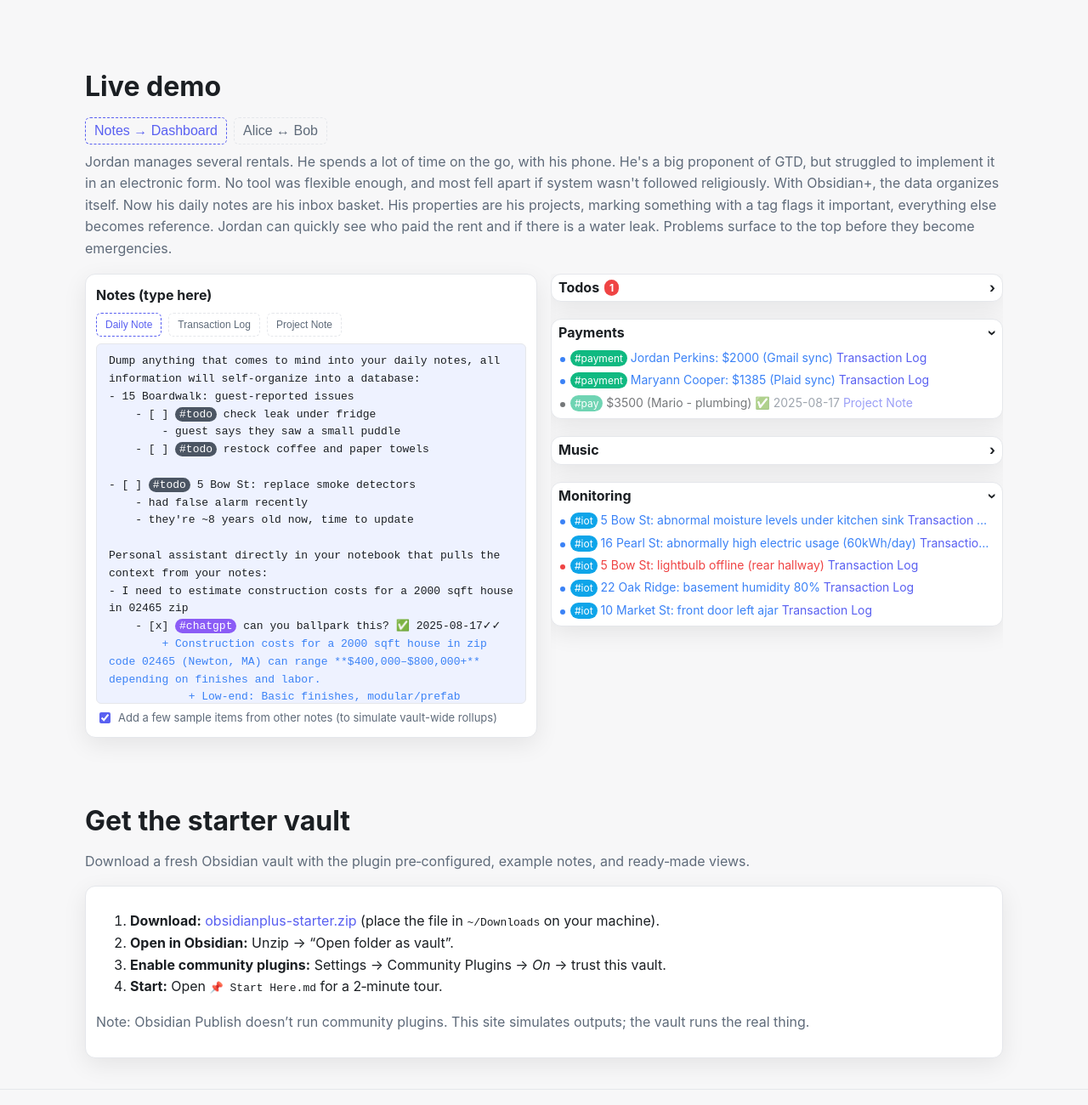
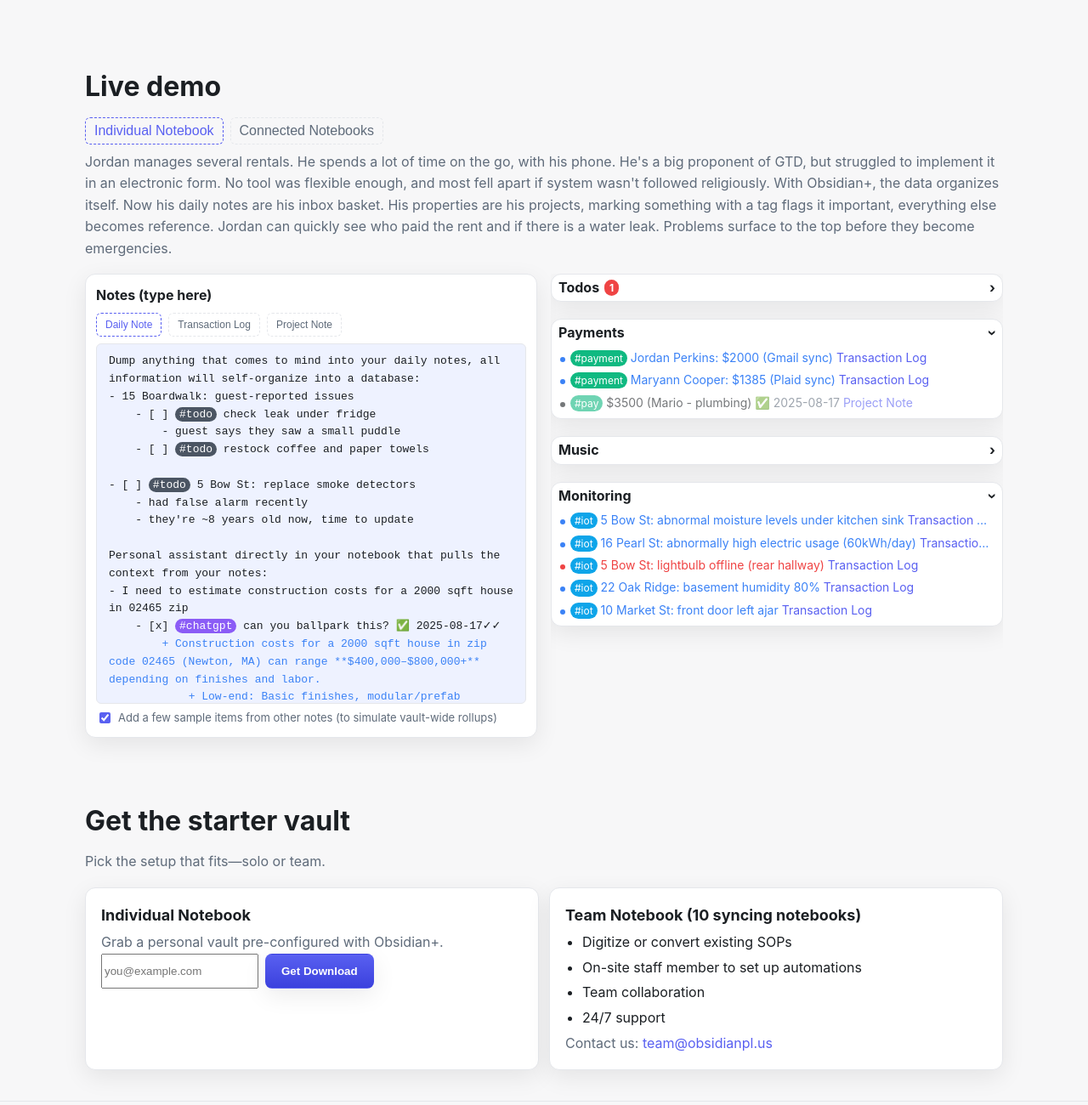
Before and after one commit to atsepkov/obsidian-plus-landing, a plain HTML site: page index.html in a window 1280 px wide. Shown: the part 1700-3000 px from the top of the page at 85% size. Drawn offline with nearby package versions, Linux system fonts and the light colour scheme.

Commit message:
Tweak demo layout and download options

```diff
--- a/index.html
+++ b/index.html
@@ -121,8 +121,8 @@
       <div class="container">
         <h2>Live demo</h2>
         <div class="scenario-tabs" style="margin-bottom:8px;">
-          <button class="scenario-tab active" data-scenario="dashboard">Notes → Dashboard</button>
-          <button class="scenario-tab" data-scenario="handoff">Alice ↔ Bob</button>
+          <button class="scenario-tab active" data-scenario="dashboard">Individual Notebook</button>
+          <button class="scenario-tab" data-scenario="handoff">Connected Notebooks</button>
         </div>
         <p id="scenarioDesc" class="sub"></p>
 
@@ -171,15 +171,26 @@
     <section id="download">
       <div class="container">
         <h2>Get the starter vault</h2>
-        <p class="sub">Download a fresh Obsidian vault with the plugin pre‑configured, example notes, and ready‑made views.</p>
-        <div class="card panel">
-          <ol>
-            <li><strong>Download:</strong> <a href="/downloads/obsidianplus-starter.zip">obsidianplus-starter.zip</a> (place the file in <code>~/Downloads</code> on your machine).</li>
-            <li><strong>Open in Obsidian:</strong> Unzip → “Open folder as vault”.</li>
-            <li><strong>Enable community plugins:</strong> Settings → Community Plugins → <em>On</em> → trust this vault.</li>
-            <li><strong>Start:</strong> Open <code>📌 Start Here.md</code> for a 2‑minute tour.</li>
-          </ol>
-          <p class="sub">Note: Obsidian Publish doesn’t run community plugins. This site simulates outputs; the vault runs the real thing.</p>
+        <p class="sub">Pick the setup that fits—solo or team.</p>
+        <div class="grid features" style="margin-top:18px;">
+          <div class="feature card">
+            <h3>Individual Notebook</h3>
+            <p>Grab a personal vault pre-configured with Obsidian+.</p>
+            <form class="download-form" onsubmit="return false;" style="display:flex;gap:8px;flex-wrap:wrap;">
+              <input type="email" placeholder="you@example.com" required>
+              <button class="btn primary">Get Download</button>
+            </form>
+          </div>
+          <div class="feature card">
+            <h3>Team Notebook (10 syncing notebooks)</h3>
+            <ul>
+              <li>Digitize or convert existing SOPs</li>
+              <li>On-site staff member to set up automations</li>
+              <li>Team collaboration</li>
+              <li>24/7 support</li>
+            </ul>
+            <p>Contact us: <a href="mailto:team@obsidianpl.us">team@obsidianpl.us</a></p>
+          </div>
         </div>
       </div>
     </section>
--- a/script.js
+++ b/script.js
@@ -124,7 +124,7 @@ This page is dedicated to a specific project, it's not part of the daily notes.
     const noteTabs = document.querySelectorAll('.note-tab');
     const SCENARIO_DESCS = {
       dashboard: "Jordan manages several rentals. He spends a lot of time on the go, with his phone. He's a big proponent of GTD, but struggled to implement it in an electronic form. No tool was flexible enough, and most fell apart if system wasn't followed religiously. With Obsidian+, the data organizes itself. Now his daily notes are his inbox basket. His properties are his projects, marking something with a tag flags it important, everything else becomes reference. Jordan can quickly see who paid the rent and if there is a water leak. Problems surface to the top before they become emergencies.",
-      handoff: 'Alice and Bob are coworkers handing off tasks. Send items from Alice\'s note to Bob and see updates flow back.'
+      handoff: 'Alice and Bob are coworkers using connected notebooks to pass tasks. Send items from Alice\'s note to Bob and see updates flow back.'
     };
     scenarioDescEl.textContent = SCENARIO_DESCS.dashboard;
     scenarioTabs.forEach(tab=>{
--- a/style.css
+++ b/style.css
@@ -196,12 +196,12 @@
   height:16px;
   cursor:pointer;
   position:absolute;
-  margin-top:-18px;
-  margin-left:12px;
+  margin-top:-19px;
+  margin-left:14px;
   z-index:10;
   border:1px solid var(--border);
   border-radius:4px;
-  background:var(--bg-secondary);
+  background:var(--bg-elevated);
 }
 .cm-hover-checkbox:checked {
   background:var(--accent);
```
